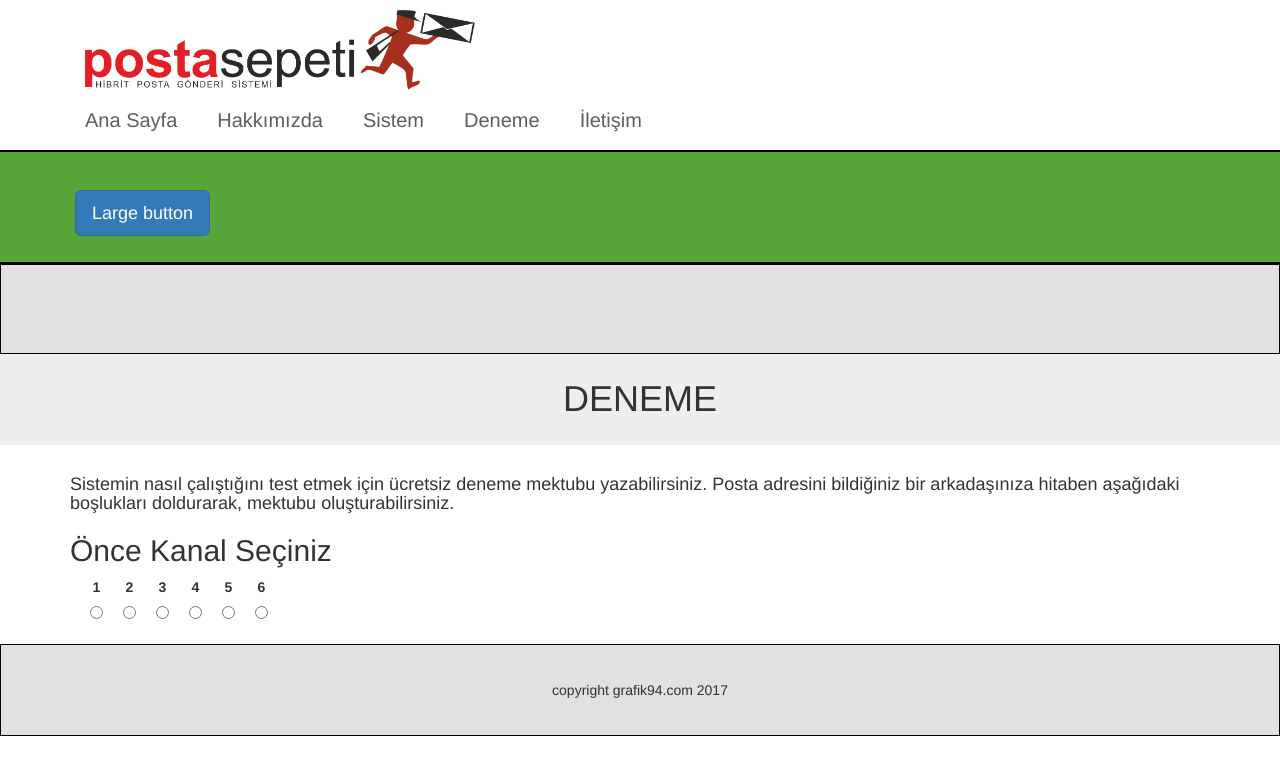
After one commit to fatihint/postasepeti, a PHP site: page /template-parts/deneme.php in a window 1280 px wide. The commit adds this page. Shown: the top 775 px of the page. Run offline with PHP 8.4, Linux system fonts and the light colour scheme.

Commit message:
deneme sayfasi olusturuldu

```diff
--- a/assets/css/style.css
+++ b/assets/css/style.css
@@ -158,6 +158,35 @@ CAROUSEL
   width: 100%;
 }
 
+/***********************
+DENEME
+***********************/
+
+#deneme .page-header{
+    background: #eee;
+    margin: 0;
+    padding: 25px 0;
+}
+
+#deneme .page-header h1 {
+    margin: 0;
+}
+
+#deneme .container {
+    padding: 20px 15px;
+}
+
+#deneme .container .radio-span {
+    float: left;
+    margin-left: 20px;
+}
+
+#deneme .container .radio-span label{
+    display: block;
+    text-align: center;
+}
+
+
 /*************************
  MEDIA QUERIES
 *************************/
--- /dev/null
+++ b/template-parts/deneme.php
@@ -0,0 +1,27 @@
+<?php include '../header.php'; ?>
+
+<div id="deneme">
+
+    <div class="page-header text-center">
+        <h1>DENEME</h1>
+    </div>
+
+    <div class="container">
+        <h4>Sistemin nasıl çalıştığını test etmek için ücretsiz deneme mektubu yazabilirsiniz. Posta adresini bildiğiniz bir arkadaşınıza hitaben aşağıdaki boşlukları doldurarak, mektubu oluşturabilirsiniz.</h4>
+
+        <h2>Önce Kanal Seçiniz</h2>
+
+        <form class="" action="index.html" method="post">
+            <span class="radio-span"> <label for="radio1">1</label> <input type="radio" name="radio1"> </span>
+            <span class="radio-span"> <label for="radio2">2</label> <input type="radio" name="radio2"> </span>
+            <span class="radio-span"> <label for="radio3">3</label> <input type="radio" name="radio3"> </span>
+            <span class="radio-span"> <label for="radio4">4</label> <input type="radio" name="radio4"> </span>
+            <span class="radio-span"> <label for="radio5">5</label> <input type="radio" name="radio5"> </span>
+            <span class="radio-span"> <label for="radio6">6</label> <input type="radio" name="radio6"> </span>
+        </form>
+    </div>
+
+</div>
+
+
+<?php include '../footer.php'; ?>
```
